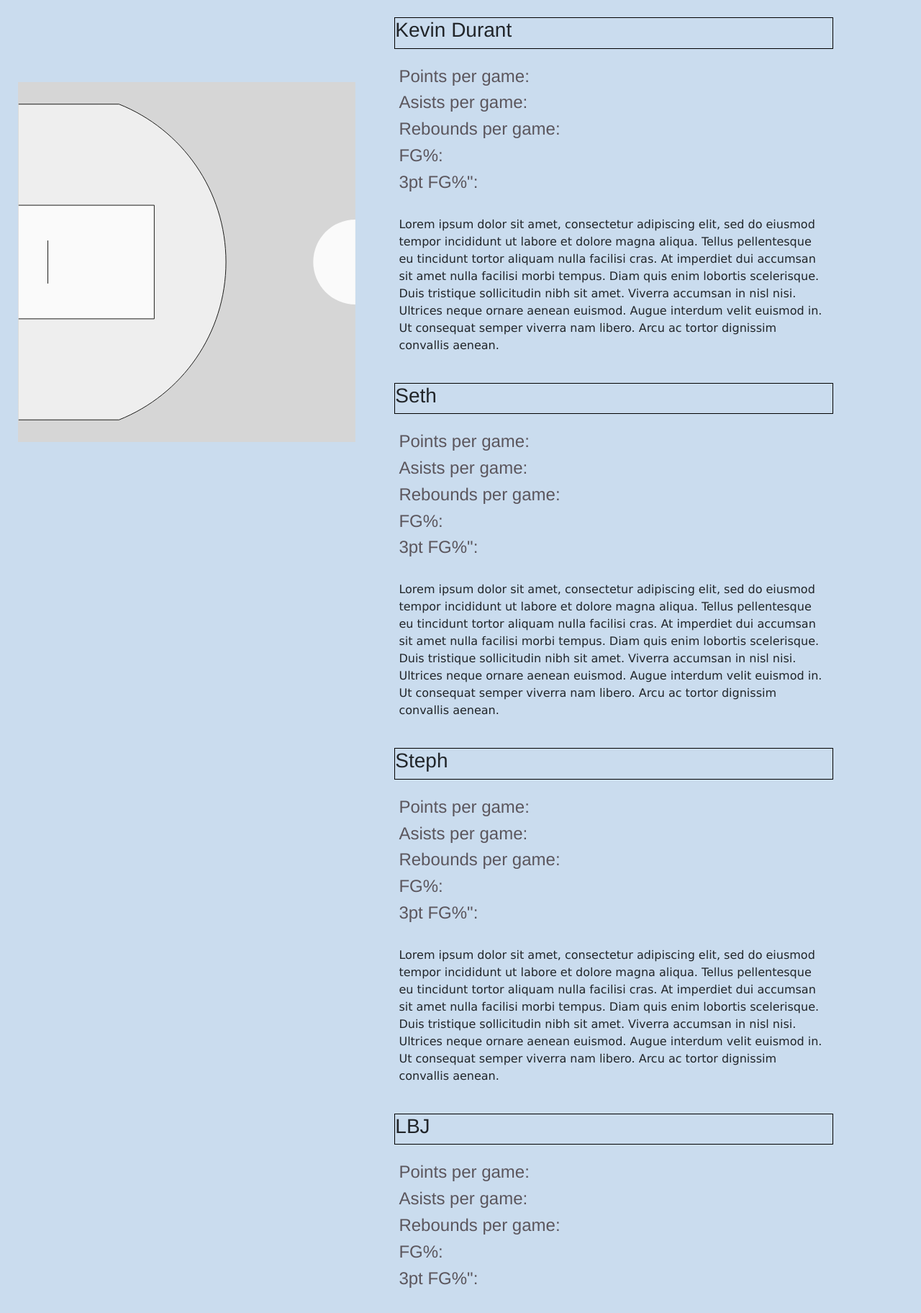
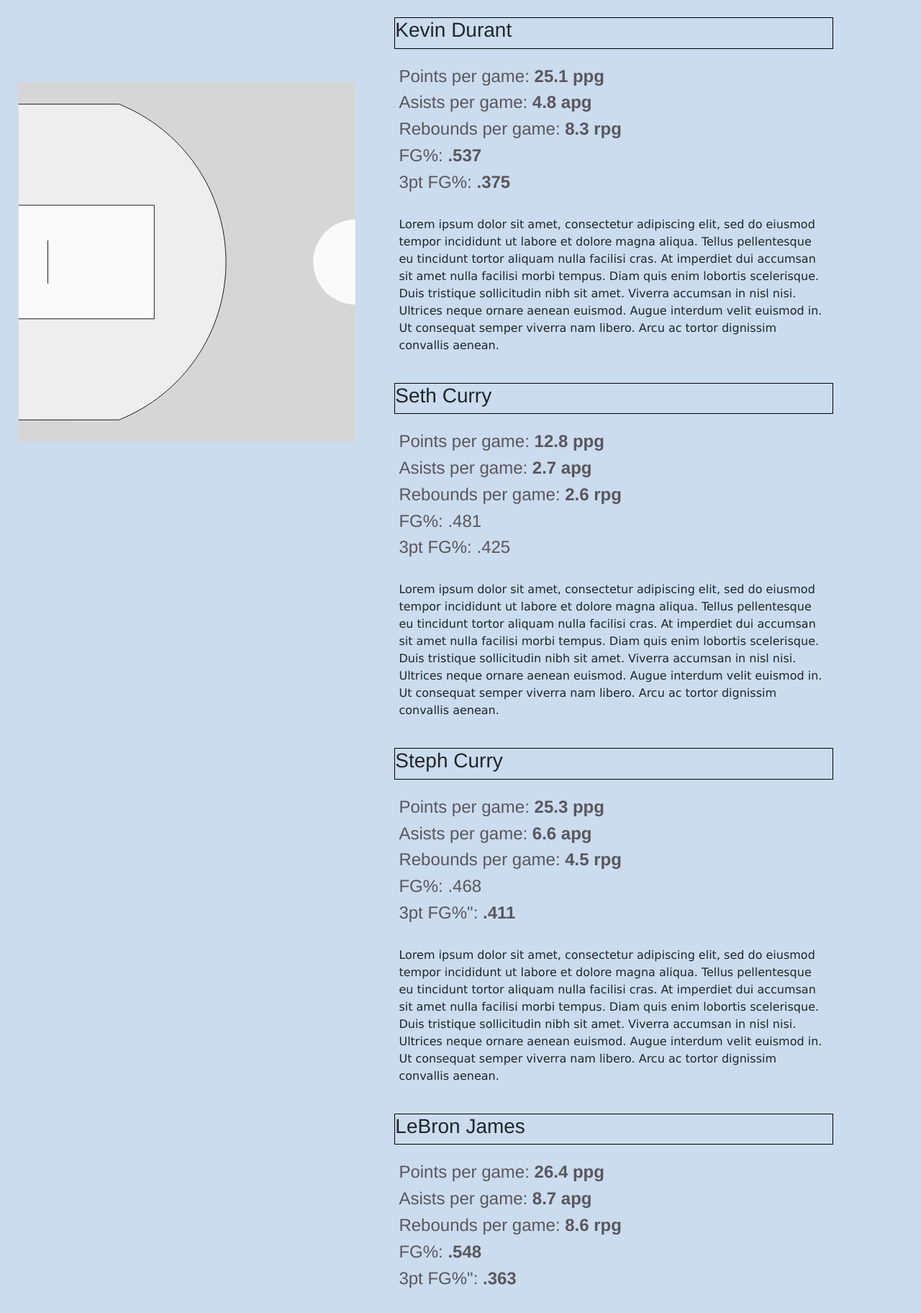
Before and after one commit to lovenalee/project3, a Flask app: page /shot in a window 1280 px wide. Shown: the part 76-1900 px from the top of the page at 72% size. Run offline with Flask 2, Linux system fonts and the light colour scheme; data comes from the database, SQL or seed files in the repository; some libraries are stand-ins or nearby versions.

Commit message:
update scrolly telling part 2

```diff
--- a/BallersApp/templates/shot.html
+++ b/BallersApp/templates/shot.html
@@ -95,41 +95,41 @@
             <div class="col-md-6 text">
                 <div class="trigger" id="Kevin Durant" value="Player"><h3>Kevin Durant</h3></div>
                 <br>
-                <h4>Points per game: <strong></strong> </h4>
-                 <h4>Asists per game: <strong></strong> </h4>
-                 <h4>Rebounds per game: <strong></strong></h4>
-                 <h4>FG%: <strong></strong></h4>
-                 <h4>3pt FG%": <strong></strong></h4>
+                <h4>Points per game: <strong>25.1 ppg</strong> </h4>
+                 <h4>Asists per game:  <strong>4.8 apg</strong> </h4>
+                 <h4>Rebounds per game: <strong>8.3 rpg </strong></h4>
+                 <h4>FG%: <strong>.537</strong></h4>
+                 <h4>3pt FG%: <strong>.375</strong></h4>
                  <br>
                  <p>Lorem ipsum dolor sit amet, consectetur adipiscing elit, sed do eiusmod tempor incididunt ut labore et dolore magna aliqua. Tellus pellentesque eu tincidunt tortor aliquam nulla facilisi cras. At imperdiet dui accumsan sit amet nulla facilisi morbi tempus. Diam quis enim lobortis scelerisque. Duis tristique sollicitudin nibh sit amet. Viverra accumsan in nisl nisi. Ultrices neque ornare aenean euismod. Augue interdum velit euismod in. Ut consequat semper viverra nam libero. Arcu ac tortor dignissim convallis aenean.</p>
                 <br>
-                <div class="trigger" id="Seth Curry" value="Player"><h3>Seth<h3></div>
+                <div class="trigger" id="Seth Curry" value="Player"><h3>Seth Curry<h3></div>
                 <br>
-                <h4>Points per game: <strong></strong> </h4>
-                 <h4>Asists per game: <strong></strong> </h4>
-                 <h4>Rebounds per game: <strong></strong></h4>
-                 <h4>FG%: <strong></strong></h4>
-                 <h4>3pt FG%": <strong></strong></h4>
+                <h4>Points per game: <strong>12.8 ppg</strong> </h4>
+                 <h4>Asists per game: <strong>2.7 apg</strong> </h4>
+                 <h4>Rebounds per game: <strong>2.6 rpg</strong></h4>
+                 <h4>FG%: .481<strong></strong></h4>
+                 <h4>3pt FG%: .425<strong></strong></h4>
                  <br>
                  <p>Lorem ipsum dolor sit amet, consectetur adipiscing elit, sed do eiusmod tempor incididunt ut labore et dolore magna aliqua. Tellus pellentesque eu tincidunt tortor aliquam nulla facilisi cras. At imperdiet dui accumsan sit amet nulla facilisi morbi tempus. Diam quis enim lobortis scelerisque. Duis tristique sollicitudin nibh sit amet. Viverra accumsan in nisl nisi. Ultrices neque ornare aenean euismod. Augue interdum velit euismod in. Ut consequat semper viverra nam libero. Arcu ac tortor dignissim convallis aenean.</p>
                 <br>
-                <div class="trigger" id="Stephen Curry" value="Player"><h3>Steph</h3></div>
+                <div class="trigger" id="Stephen Curry" value="Player"><h3>Steph Curry</h3></div>
                <br>
-                <h4>Points per game: <strong></strong> </h4>
-                <h4>Asists per game: <strong></strong> </h4>
-                 <h4>Rebounds per game: <strong></strong></h4>
-                 <h4>FG%: <strong></strong></h4>
-                 <h4>3pt FG%": <strong></strong></h4>
+                <h4>Points per game: <strong>25.3 ppg</strong> </h4>
+                <h4>Asists per game: <strong>6.6 apg</strong> </h4>
+                 <h4>Rebounds per game: <strong>4.5 rpg</strong></h4>
+                 <h4>FG%: <strong></strong>.468</h4>
+                 <h4>3pt FG%": <strong>.411</strong></h4>
                  <br>
                  <p>Lorem ipsum dolor sit amet, consectetur adipiscing elit, sed do eiusmod tempor incididunt ut labore et dolore magna aliqua. Tellus pellentesque eu tincidunt tortor aliquam nulla facilisi cras. At imperdiet dui accumsan sit amet nulla facilisi morbi tempus. Diam quis enim lobortis scelerisque. Duis tristique sollicitudin nibh sit amet. Viverra accumsan in nisl nisi. Ultrices neque ornare aenean euismod. Augue interdum velit euismod in. Ut consequat semper viverra nam libero. Arcu ac tortor dignissim convallis aenean.</p>
                 <br>
-                <div class="trigger" id="LeBron James" value="Player"><h3>LBJ</h3></div>
+                <div class="trigger" id="LeBron James" value="Player"><h3>LeBron James</h3></div>
                 <br>
-                <h4>Points per game: <strong></strong> </h4>
-                 <h4>Asists per game: <strong></strong> </h4>
-                 <h4>Rebounds per game: <strong></strong></h4>
-                 <h4>FG%: <strong></strong></h4>
-                 <h4>3pt FG%": <strong></strong></h4>
+                <h4>Points per game: <strong>26.4 ppg</strong> </h4>
+                 <h4>Asists per game: <strong>8.7 apg</strong> </h4>
+                 <h4>Rebounds per game: <strong> 8.6 rpg</strong></h4>
+                 <h4>FG%: <strong>.548</strong></h4>
+                 <h4>3pt FG%": <strong>.363</strong></h4>
                  <br>
                  <p>Lorem ipsum dolor sit amet, consectetur adipiscing elit, sed do eiusmod tempor incididunt ut labore et dolore magna aliqua. Tellus pellentesque eu tincidunt tortor aliquam nulla facilisi cras. At imperdiet dui accumsan sit amet nulla facilisi morbi tempus. Diam quis enim lobortis scelerisque. Duis tristique sollicitudin nibh sit amet. Viverra accumsan in nisl nisi. Ultrices neque ornare aenean euismod. Augue interdum velit euismod in. Ut consequat semper viverra nam libero. Arcu ac tortor dignissim convallis aenean.</p>
                 <br>
```
